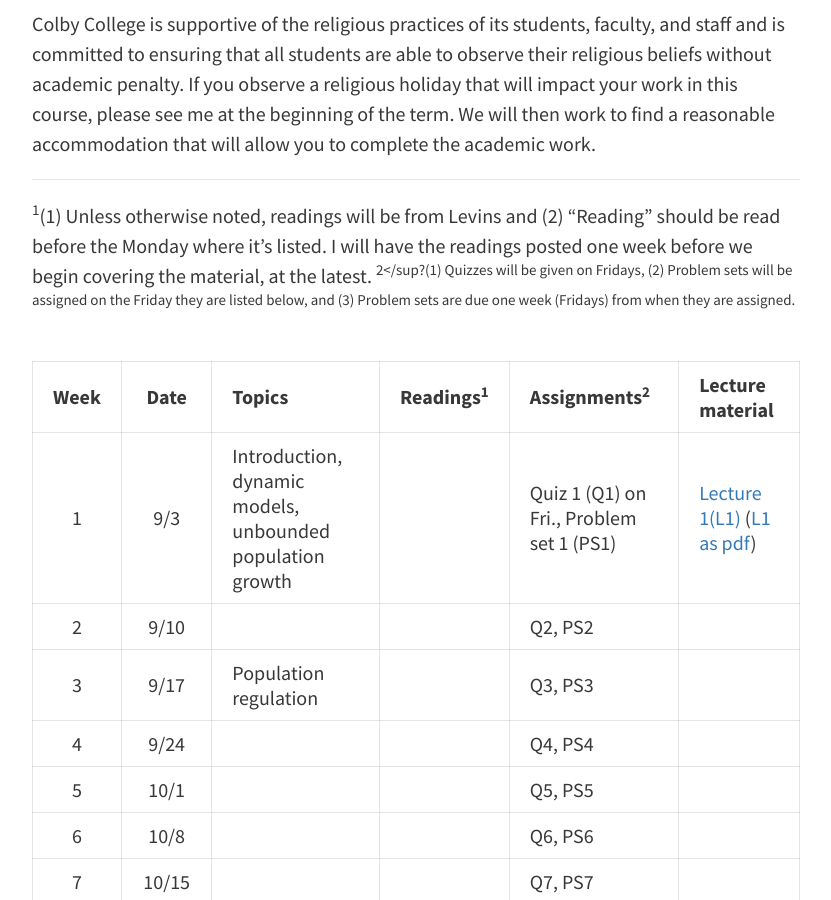
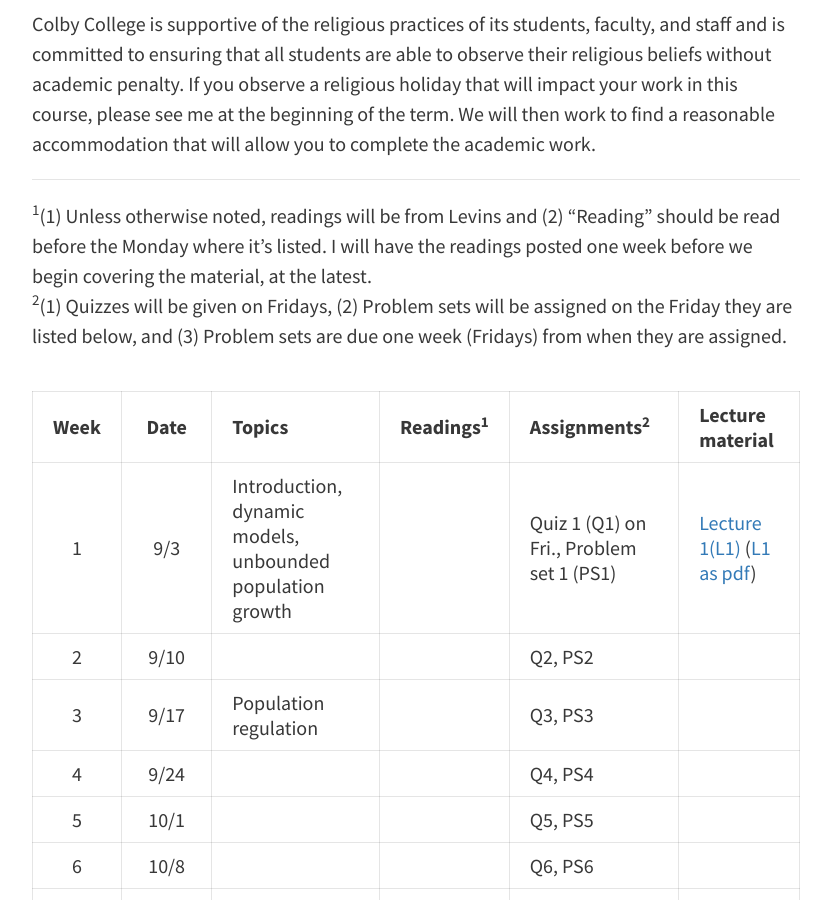
Before and after one commit to davan690/ColbyEcology.github.io, a Jekyll site: the page built from pages/lecture_schedule.md, in a window 1280 px wide and 900 px high, scrolled down 416 px. Shown: the whole window, without its empty margins (224-1055 px from the left). Built offline with Jekyll 4.4.1, drawn with Linux system fonts in a browser that asks for light colours.

Commit message:
Added supscripts to quizzes and readsings in lec sched

```diff
--- a/pages/lecture_schedule.md
+++ b/pages/lecture_schedule.md
@@ -12,7 +12,7 @@ Colby College is supportive of the religious practices of its students, faculty,
 ---
 
 <sup>1</sup>(1) Unless otherwise noted, readings will be from Levins and (2) "Reading" should be read before the Monday where it's listed. I will have the readings posted one week before we begin covering the material, at the latest.
-<sup>2</sup?(1) Quizzes will be given on Fridays, (2) Problem sets will be assigned on the Friday they are listed below, and (3) Problem sets are due one week (Fridays) from when they are assigned.
+<sup>2</sup>(1) Quizzes will be given on Fridays, (2) Problem sets will be assigned on the Friday they are listed below, and (3) Problem sets are due one week (Fridays) from when they are assigned.
 
 Week | Date  | Topics | Readings<sup>1</sup> | Assignments<sup>2</sup>| Lecture material
 :---:|:-----:|--------|---------|---------|-------------|
```
